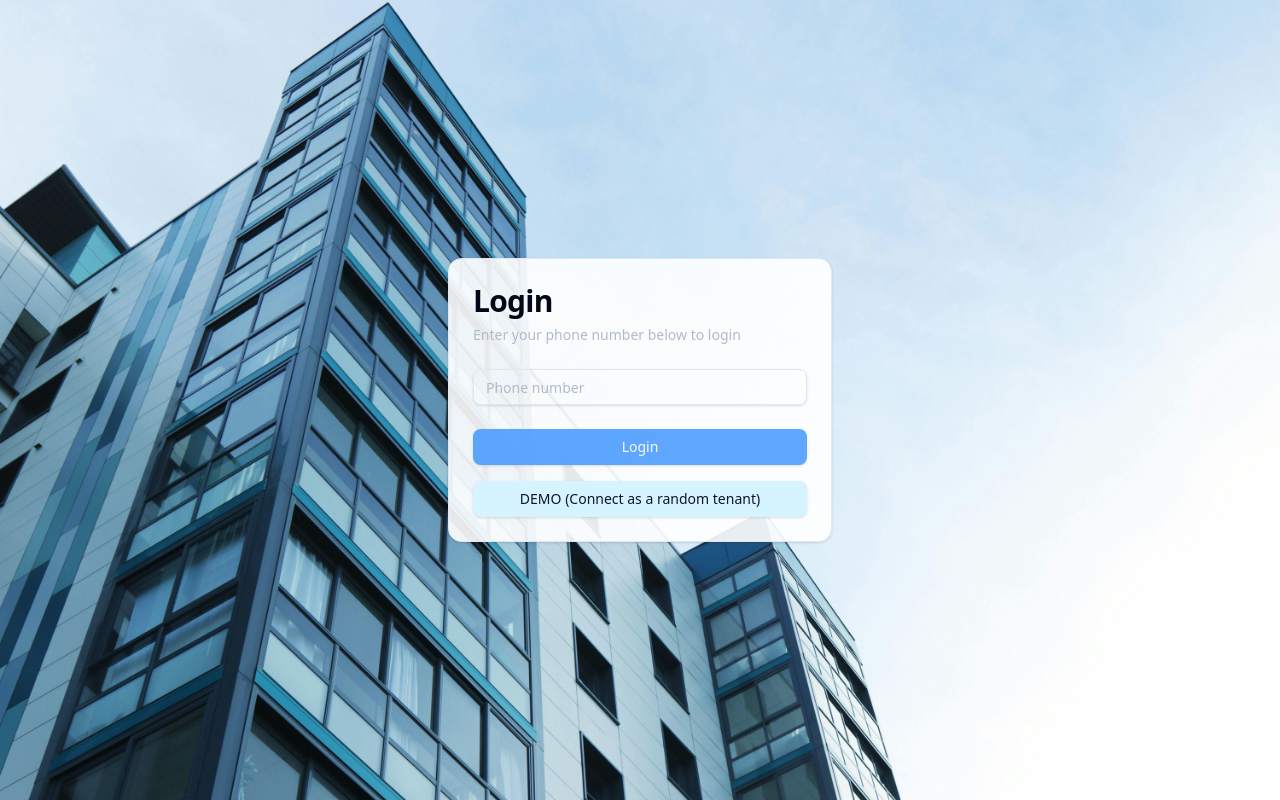
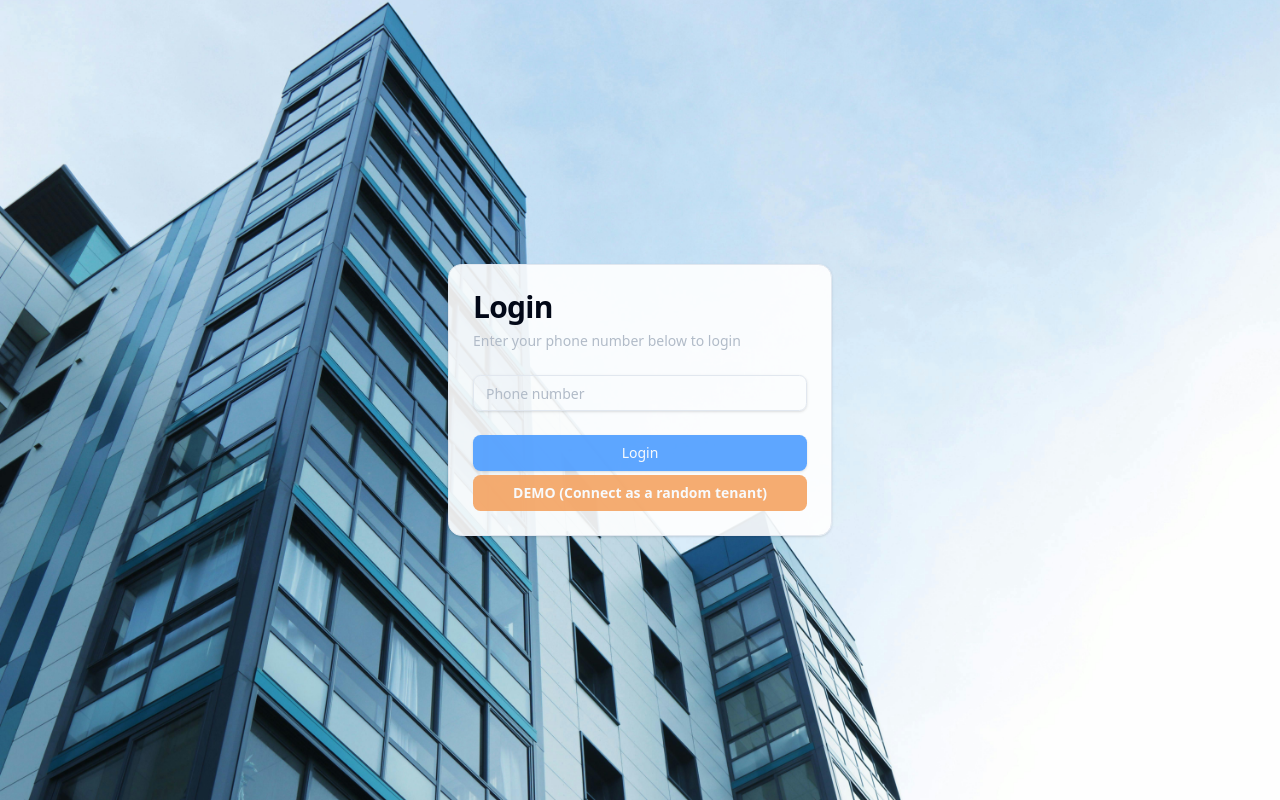
Before and after one commit to Lulzies87/weVote-react, a React (Vite) app in the folder app/: page /#/login in a window 1280 px wide. Built offline with nearby package versions, Linux system fonts and the light colour scheme.

Commit message:
re-design demo button

```diff
--- a/app/src/components/LoginPage.tsx
+++ b/app/src/components/LoginPage.tsx
@@ -110,10 +110,12 @@ export function LoginPage() {
                   </FormItem>
                 )}
               />
-              <Button type="submit">Login</Button>
-              <Button variant="secondary" type="button" onClick={randomConnect}>
-                DEMO (Connect as a random tenant)
-              </Button>
+              <div className="flex flex-col justify-between gap-1">
+                <Button type="submit">Login</Button>
+                <Button variant="demo" type="button" onClick={randomConnect}>
+                  DEMO (Connect as a random tenant)
+                </Button>
+              </div>
             </form>
           </Form>
         </CardContent>
--- a/app/src/components/ui/button.tsx
+++ b/app/src/components/ui/button.tsx
@@ -11,6 +11,8 @@ const buttonVariants = cva(
       variant: {
         default:
           "bg-primary/90 text-primary-foreground shadow hover:bg-primary",
+        demo:
+          "bg-chart-5/90 font-bold hover:bg-chart-5",
         destructive:
           "bg-destructive/90 text-destructive-foreground shadow-sm hover:bg-destructive",
         outline:
```
